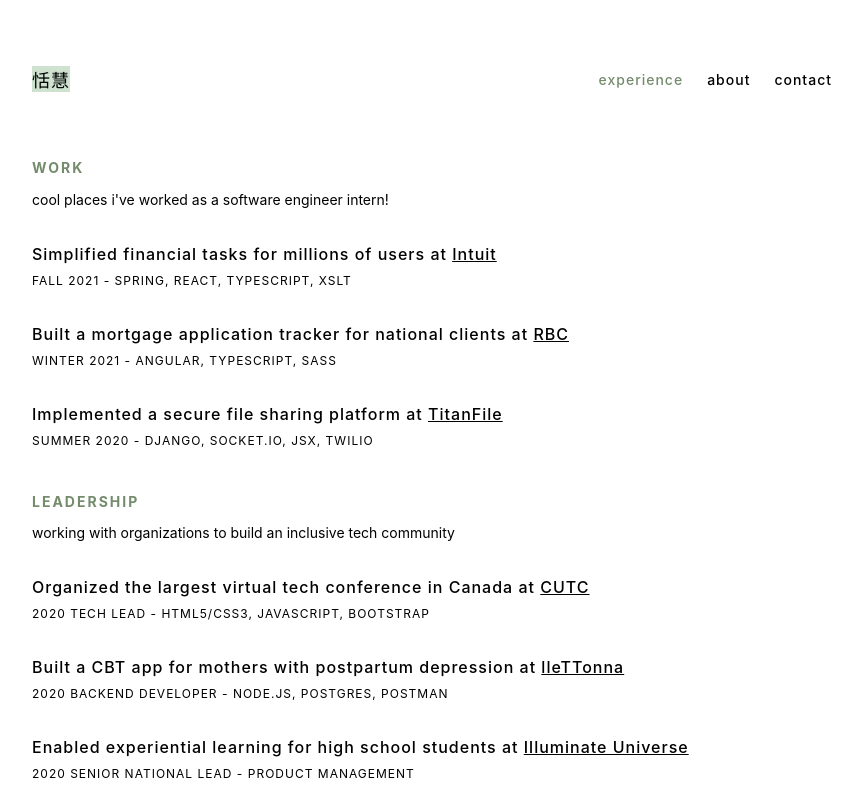
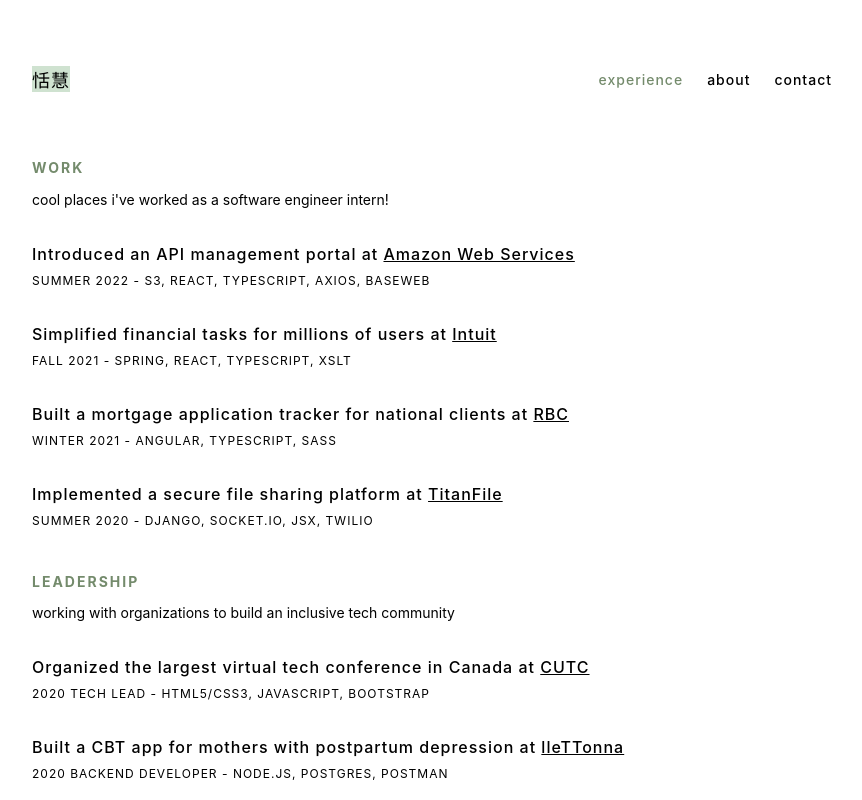
Before and after one commit to TianhuiYang/personal-website, a React (Create React App) app: page / in a window 1280 px wide. Shown: the top 800 px of the page, without its empty margins (208-1070 px from the left). Built offline with nearby package versions, Linux system fonts and the light colour scheme.

Commit message:
feat: AWS work experience

```diff
--- a/src/components/WorkExperience.tsx
+++ b/src/components/WorkExperience.tsx
@@ -5,6 +5,14 @@
 import { Section } from "./Section";
 
 const workExperienceHistory: ExperienceModel[] = [
+  {
+    company: "Amazon Web Services",
+    role: "SWE Intern",
+    date: "Summer 2022",
+    tech: "S3, React, TypeScript, Axios, BaseWeb",
+    description: "Introduced an API management portal",
+    link: "https://aws.amazon.com/api-gateway/",
+  },
   {
     company: "Intuit",
     role: "SWE Intern",
--- a/src/pages/About.tsx
+++ b/src/pages/About.tsx
@@ -26,9 +26,9 @@
           create solutions with large scale impact.
         </AboutContent>
         <AboutContent>
-          I really enjoy staying active and the general outdoors. Since the pandemic began, I've become a huge plant person and
-          have built a nice collection (with the intent to continue expanding
-          hehe). I also really like matcha and dark chocolate!
+          I really enjoy staying active and the general outdoors. Ask me about
+          the mountains I've climbed and places I've explored. I also really
+          like matcha and dark chocolate!
         </AboutContent>
         <AboutContent>
           With so much more to learn, I am always open to exploring new
```
